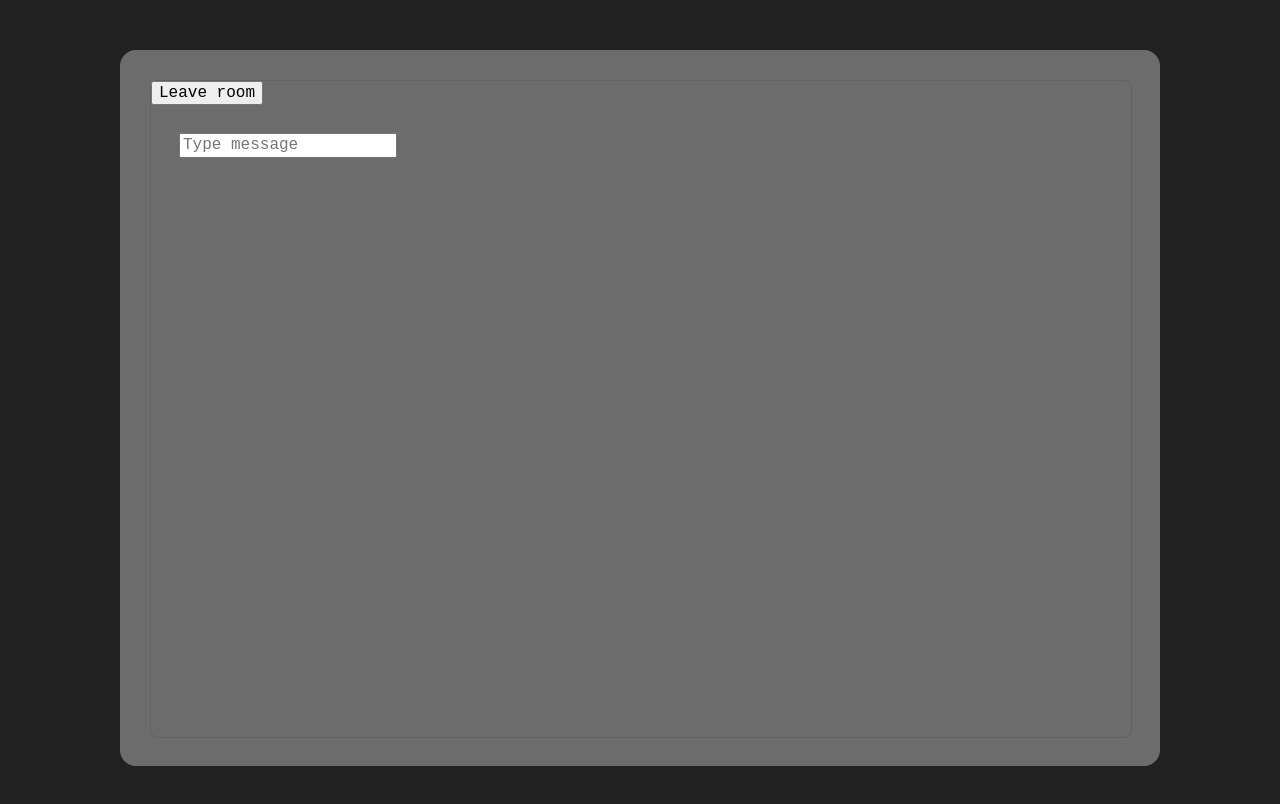
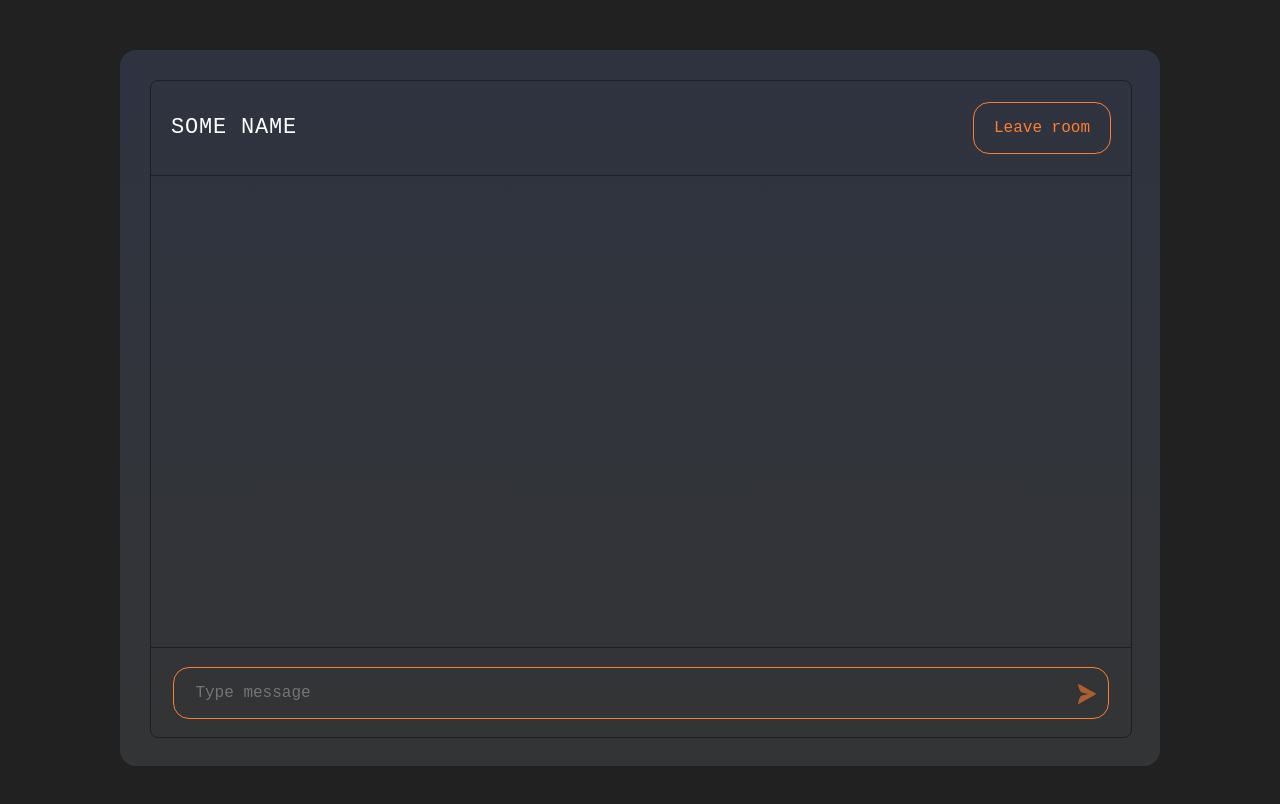
Before and after one commit to finalepta/chatApop, a Vue app in the folder client/: page /room/1 in a window 1280 px wide. Shown: the top 804 px of the page. Built offline with nearby package versions, Linux system fonts and the light colour scheme.

Commit message:
designed pre-version of chat

```diff
--- a/client/src/components/CreateRoom.vue
+++ b/client/src/components/CreateRoom.vue
@@ -144,7 +144,7 @@ h1 {
 
 .form {
   width: 480px;
-  padding: 64px 15px 24px;
+  padding: 64px 15px 24px 0;
   // margin: 0 auto;
   .control {
     margin: 0 0 24px;
--- a/client/src/views/ChatPage.vue
+++ b/client/src/views/ChatPage.vue
@@ -5,21 +5,41 @@
     <div class="chat">
       <div class="chat__wrapper">
         <div class="chat__header">
-          <div class="chat__info">
-            <div class="chat__name"></div>
-          </div>
+          <div class="chat__name">some name</div>
           <button class="chat__btn">Leave room</button>
         </div>
         <div class="chat__other">
           <div class="chat__messages"></div>
-          <div class="chat__field">
-            <input
-              type="text"
-              class="chat__input"
-              placeholder="Type message"
-            />
-          </div>
         </div>
+        <form
+          @submit.prevent=""
+          class="chat__field"
+        >
+          <input
+            type="text"
+            class="chat__input"
+            placeholder="Type message"
+          />
+          <button
+            class="chat__send"
+            type="submit"
+          >
+            <svg
+              xmlns="http://www.w3.org/2000/svg"
+              width="24"
+              height="24"
+              viewBox="0 0 24 24"
+              fill="none"
+            >
+              <path
+                d="M5.74 15.75a39.14 39.14 0 0 0-1.3 3.91c-.55 2.37-.95 2.9 1.11 1.78 2.07-1.13 12.05-6.69 14.28-7.92 2.9-1.61 2.94-1.49-.16-3.2C17.31 9.02 7.44 3.6 5.55 2.54c-1.89-1.07-1.66-.6-1.1 1.77.17.76.61 2.08 1.3 3.94a4 4 0 0 0 3 2.54l5.76 1.11a.1.1 0 0 1 0 .2L8.73 13.2a4 4 0 0 0-3 2.54Z"
+                id="send_24__Mask"
+                fill="var(--color-accent)"
+                fill-opacity=".6"
+              />
+            </svg>
+          </button>
+        </form>
       </div>
     </div>
   </div>
@@ -36,17 +56,95 @@
   width: 980px;
   height: 82vh;
   margin: 0 auto;
-  background-color: #6c6c6c;
   border-radius: 16px;
+  background: linear-gradient(
+    0deg,
+    rgb(51, 52, 53) 0%,
+    rgba(50, 56, 72, 0.8) 100%
+  );
+  max-height: fit-content;
+
   padding: 30px;
   &__wrapper {
+    display: grid;
+    grid-template-rows: 95px 1fr 90px;
     width: 100%;
     height: 100%;
-    border: 1px solid rgba(0, 0, 0, 0.1);
+    max-height: fit-content;
+    border: 1px solid rgba(0, 0, 0, 0.4);
+    // border: 1px solid var(--color-accent);
     border-radius: 8px;
   }
   &__other {
     padding: 28px;
+    height: 88%;
+  }
+  &__header {
+    display: flex;
+    justify-content: space-between;
+    align-items: center;
+    padding: 20px;
+    border-bottom: inherit;
+  }
+  &__field {
+    // padding: 28px;
+    position: relative;
+    display: flex;
+    justify-content: center;
+    border-top: 1px solid rgba(0, 0, 0, 0.4);
+    padding-top: 20px;
+    padding-bottom: 19px;
+    align-items: center;
+  }
+  &__name {
+    text-align: center;
+    font-size: 22px;
+    text-transform: uppercase;
+  }
+  &__btn {
+    border: 1px solid var(--color-accent);
+    color: var(--color-accent);
+    border-radius: 16px;
+    padding: 16px 20px;
+    background-color: transparent;
+    cursor: pointer;
+    transition: 0.3s;
+    &:hover {
+      background-color: var(--color-accent);
+      color: #fff;
+    }
+  }
+  &__input {
+    padding: 16px 40px 16px 21px;
+    width: 89%;
+    border: 1px solid var(--color-accent);
+    border-radius: 16px;
+    background-color: rgba(51, 52, 53, 0.6);
+    z-index: 1;
+    overflow-wrap: break-word;
+    word-break: break-all;
+    color: white;
+    outline: var(--color-accent);
+    &:focus {
+      border: 1.5px solid var(--color-accent);
+    }
+  }
+  &__send {
+    position: absolute;
+    top: 4px;
+    right: 27px;
+    background-color: transparent;
+    border: none;
+    height: 100%;
+    z-index: 2;
+    cursor: pointer;
+    &:hover {
+      svg {
+        path {
+          fill-opacity: 1;
+        }
+      }
+    }
   }
 }
 </style>
```
Also changed, not shown: client/src/assets/send.svg (added).
